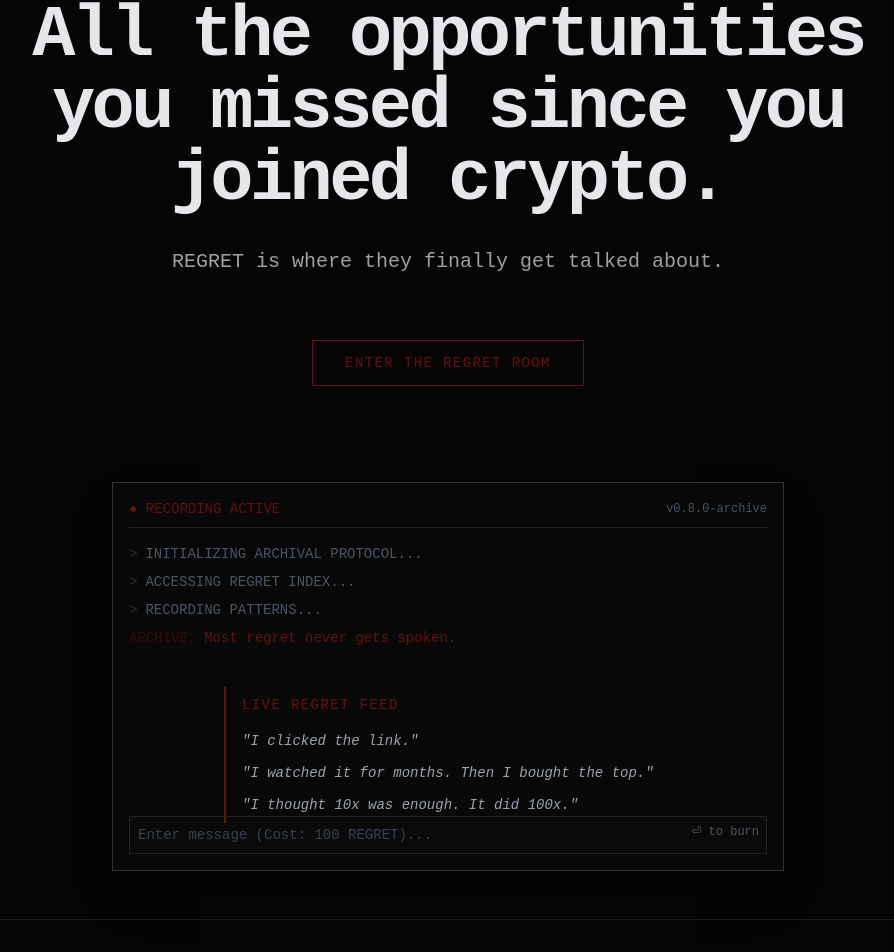
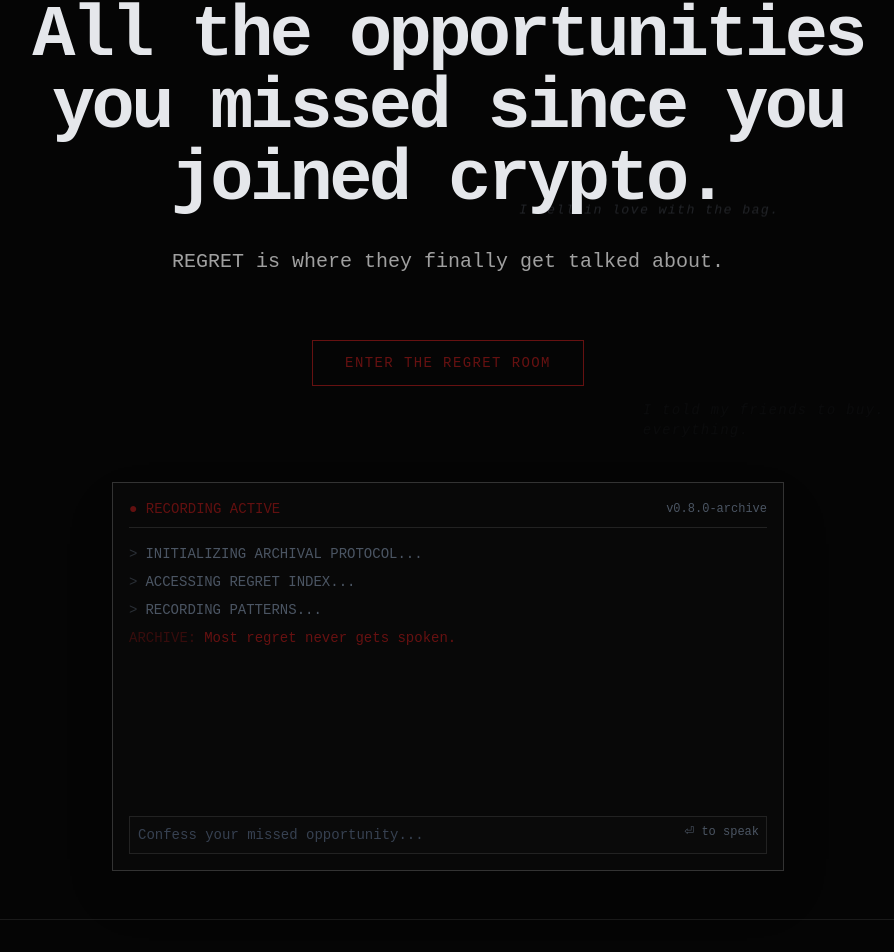
Before and after one commit to amakom/REGRET, a React (Vite) app: page / in a window 1280 px wide. Shown: the top 952 px of the page, without its empty margins (192-1086 px from the left). Built offline with nearby package versions, Linux system fonts and the light colour scheme.

Commit message:
Feat: Implement 'WhisperingRegrets' visual effect and enable Terminal interaction

```diff
--- a/src/App.jsx
+++ b/src/App.jsx
@@ -1,38 +1,51 @@
 import React, { useState, useEffect } from 'react';
-import { motion } from 'framer-motion';
+import { motion, AnimatePresence } from 'framer-motion';
 import Terminal from './components/Terminal';
 import { BRUTAL_REGRETS } from './config/agent';
 
 const regrets = BRUTAL_REGRETS;
 
-const RegretFeed = () => {
-  const [currentRegrets, setCurrentRegrets] = useState(regrets.slice(0, 3));
+const WhisperingRegrets = () => {
+  const [whispers, setWhispers] = useState([]);
 
   useEffect(() => {
     const interval = setInterval(() => {
-      const randomRegret = regrets[Math.floor(Math.random() * regrets.length)];
-      setCurrentRegrets(prev => [randomRegret, ...prev.slice(0, 2)]);
-    }, 3000);
+      const id = Date.now();
+      const text = regrets[Math.floor(Math.random() * regrets.length)];
+      const x = Math.floor(Math.random() * 80) + 10; // 10% to 90%
+      const y = Math.floor(Math.random() * 80) + 10; // 10% to 90%
+
+      setWhispers(prev => [...prev, { id, text, x, y }]);
+
+      setTimeout(() => {
+        setWhispers(prev => prev.filter(w => w.id !== id));
+      }, 4000);
+    }, 1500);
+
     return () => clearInterval(interval);
   }, []);
 
   return (
-    <div className="w-full max-w-md mx-auto my-12 border-l-2 border-regret-red pl-4 py-2">
-      <h3 className="text-regret-red text-sm uppercase mb-4 tracking-widest">Live Regret Feed</h3>
-      <div className="flex flex-col gap-3">
-        {currentRegrets.map((regret, index) => (
+    <div className="fixed inset-0 pointer-events-none overflow-hidden z-0">
+      <AnimatePresence>
+        {whispers.map(whisper => (
           <motion.div
-            key={`${regret}-${index}`}
-            initial={{ opacity: 0, x: -10 }}
-            animate={{ opacity: 1, x: 0 }}
+            key={whisper.id}
+            initial={{ opacity: 0, scale: 0.9 }}
+            animate={{ opacity: [0, 0.4, 0], scale: 1 }}
             exit={{ opacity: 0 }}
-            transition={{ duration: 0.5 }}
-            className="text-gray-400 italic font-mono text-sm"
+            transition={{ duration: 4, times: [0, 0.2, 1] }}
+            style={{
+              position: 'absolute',
+              left: `${whisper.x}%`,
+              top: `${whisper.y}%`
+            }}
+            className="text-gray-500 font-mono text-xs md:text-sm italic tracking-widest blur-[0.5px]"
           >
-            "{regret}"
+            {whisper.text}
           </motion.div>
         ))}
-      </div>
+      </AnimatePresence>
     </div>
   );
 };
@@ -40,6 +53,8 @@ const RegretFeed = () => {
 function App() {
   return (
     <div className="min-h-screen bg-[#050505] text-[#e5e5e5] font-mono selection:bg-regret-red selection:text-black overflow-x-hidden">
+
+      <WhisperingRegrets />
 
       {/* Hero Section */}
       <section className="min-h-screen flex flex-col justify-center items-center px-4 relative">
@@ -67,12 +82,8 @@ function App() {
           </div>
         </motion.div>
 
-        <div id="terminal-section" className="w-full mt-12 px-4">
+        <div id="terminal-section" className="w-full mt-12 px-4 z-10 relative">
            <Terminal />
-        </div>
-
-        <div className="absolute bottom-12 w-full hidden md:block">
-           <RegretFeed />
         </div>
       </section>
 
--- a/src/components/Terminal.jsx
+++ b/src/components/Terminal.jsx
@@ -70,11 +70,11 @@ const Terminal = () => {
           value={input}
           onChange={(e) => setInput(e.target.value)}
           onKeyDown={handleKeyDown}
-          placeholder="Enter message (Cost: 100 REGRET)..."
+          placeholder="Confess your missed opportunity..."
           className="w-full bg-[#0a0a0a] border border-[#222] p-2 text-gray-300 focus:outline-none focus:border-regret-red placeholder-gray-700"
         />
         <div className="absolute right-2 top-2 text-xs text-gray-600 pointer-events-none">
-          ⏎ to burn
+          ⏎ to speak
         </div>
       </div>
     </div>
```
